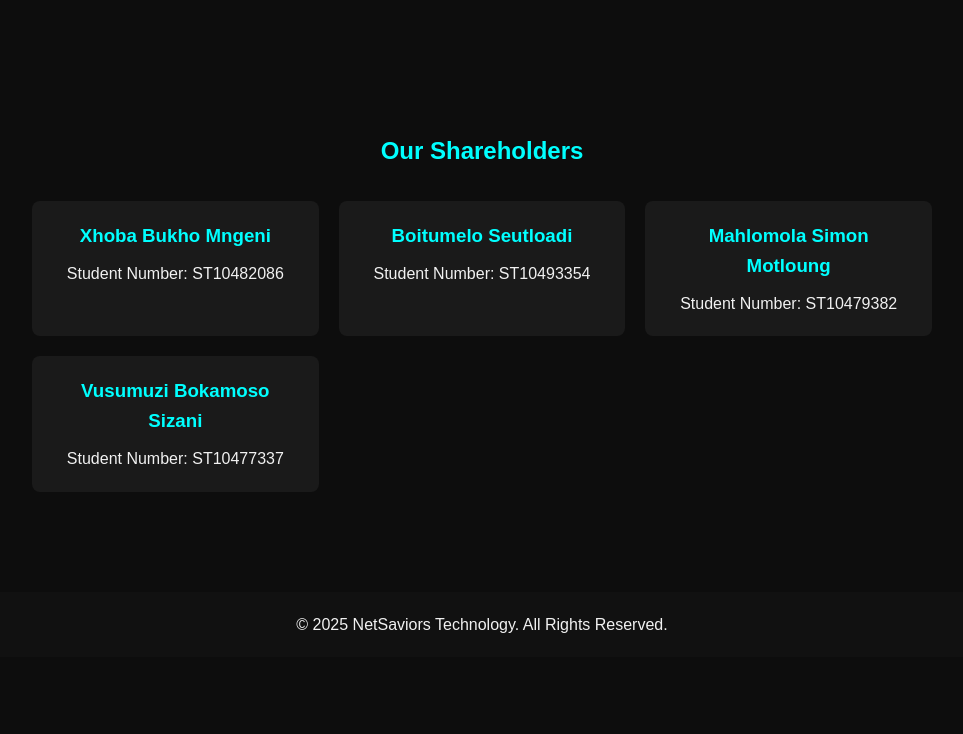
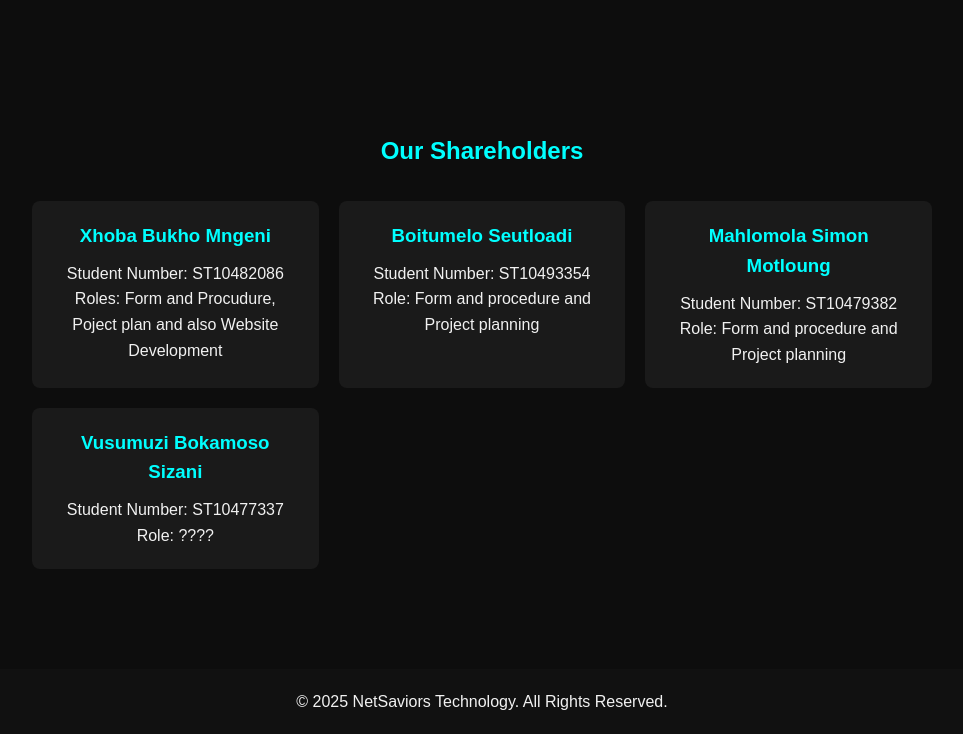
Before and after one commit to Xhoba-Mngeni/NetSaviors-Technolgy, a plain HTML site: page index.html in a window 1280 px wide. Shown: the part 1780-2514 px from the top of the page, without its empty margins (158-1121 px from the left). Before the commit the page ends 2437 px from the top, so only its background shows below. Drawn offline with Linux system fonts and the light colour scheme.

Commit message:
Update index.html

```diff
--- a/index.html
+++ b/index.html
@@ -81,18 +81,22 @@
       <div class="shareholder">
         <h3>Xhoba Bukho Mngeni</h3>
         <p>Student Number: ST10482086</p>
+        <p>Roles: Form and Procudure, Poject plan and also Website Development</p>
       </div>
       <div class="shareholder">
         <h3>Boitumelo Seutloadi</h3>
         <p>Student Number: ST10493354</p>
+        <p>Role: Form and procedure and Project planning</p>
       </div>
       <div class="shareholder">
         <h3>Mahlomola Simon Motloung</h3>
         <p>Student Number: ST10479382</p>
+        <p>Role: Form and procedure and Project planning</p>
       </div>
       <div class="shareholder">
         <h3>Vusumuzi Bokamoso Sizani</h3>
         <p>Student Number: ST10477337</p>
+        <p>Role: ????</p>
       </div>
     </div>
   </section>
```
